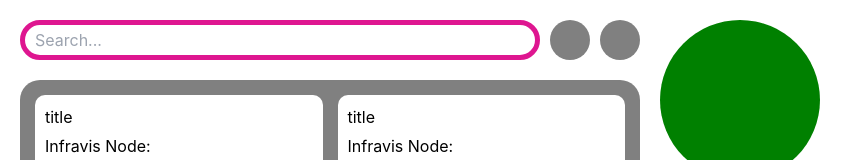
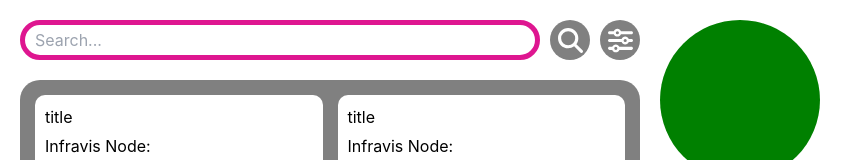
Before and after one commit to Infravis-map/visual-map, a Next.js app: page /test in a window 1280 px wide. Shown: the top 160 px of the page, without its empty margins (0-863 px from the left). Built offline with nearby package versions, Linux system fonts and the light colour scheme.

Commit message:
search and filter icons

```diff
--- a/pages/test.js
+++ b/pages/test.js
@@ -7,8 +7,12 @@ export default function TestPage() {
             <div style={{ display:"grid", gridTemplateRows:"auto 1fr", height:"100vh", padding:20, paddingRight:0}}>
                 <div style={{width:"100%", marginBottom:20, gap: 10, display:"grid", gridTemplateColumns: "1fr auto auto"}}>
                     <input placeholder="Search..." type="search" style={{width:"100%", height:40, borderRadius:20, borderStyle:"solid", borderWidth:5, borderColor:"#DE1690", paddingLeft:10, paddingRight:10 }}></input>
-                    <button style={{width:40,height:40, borderStyle:"none", borderRadius:20, backgroundColor:"gray",}}></button>
-                    <button style={{width:40,height:40, borderStyle:"none", borderRadius:20, backgroundColor:"gray",}}></button>
+                    <button style={{width:40,height:40, borderStyle:"none", borderRadius:20, backgroundColor:"gray", display:"flex", alignItems:"center", justifyContent:"center"}}>
+                        <svg height="25px" width="25px" xmlns="http://www.w3.org/2000/svg" viewBox="0 0 512 512"><path fill="#FFFFFF" d="M416 208c0 45.9-14.9 88.3-40 122.7L502.6 457.4c12.5 12.5 12.5 32.8 0 45.3s-32.8 12.5-45.3 0L330.7 376c-34.4 25.2-76.8 40-122.7 40C93.1 416 0 322.9 0 208S93.1 0 208 0S416 93.1 416 208zM208 352a144 144 0 1 0 0-288 144 144 0 1 0 0 288z"/></svg>
+                    </button>
+                    <button style={{width:40,height:40, borderStyle:"none", borderRadius:20, backgroundColor:"gray", display:"flex", alignItems:"center", justifyContent:"center"}}>
+                        <svg height="25px" width="25px" xmlns="http://www.w3.org/2000/svg" viewBox="0 0 512 512"><path fill="#FFFFFF" d="M0 416c0 17.7 14.3 32 32 32l54.7 0c12.3 28.3 40.5 48 73.3 48s61-19.7 73.3-48L480 448c17.7 0 32-14.3 32-32s-14.3-32-32-32l-246.7 0c-12.3-28.3-40.5-48-73.3-48s-61 19.7-73.3 48L32 384c-17.7 0-32 14.3-32 32zm128 0a32 32 0 1 1 64 0 32 32 0 1 1 -64 0zM320 256a32 32 0 1 1 64 0 32 32 0 1 1 -64 0zm32-80c-32.8 0-61 19.7-73.3 48L32 224c-17.7 0-32 14.3-32 32s14.3 32 32 32l246.7 0c12.3 28.3 40.5 48 73.3 48s61-19.7 73.3-48l54.7 0c17.7 0 32-14.3 32-32s-14.3-32-32-32l-54.7 0c-12.3-28.3-40.5-48-73.3-48zM192 128a32 32 0 1 1 0-64 32 32 0 1 1 0 64zm73.3-64C253 35.7 224.8 16 192 16s-61 19.7-73.3 48L32 64C14.3 64 0 78.3 0 96s14.3 32 32 32l86.7 0c12.3 28.3 40.5 48 73.3 48s61-19.7 73.3-48L480 128c17.7 0 32-14.3 32-32s-14.3-32-32-32L265.3 64z"/></svg>
+                    </button>
                 </div>
                 <div style={{ overflowY:"auto", scrollbarWidth:"none", scrollBehavior: "smooth", height: "100%", borderRadius:20, backgroundColor:"gray", padding:15, gap:15, display: "grid", gridTemplateColumns:"1fr 1fr" }}>
                     <Project/>
```
